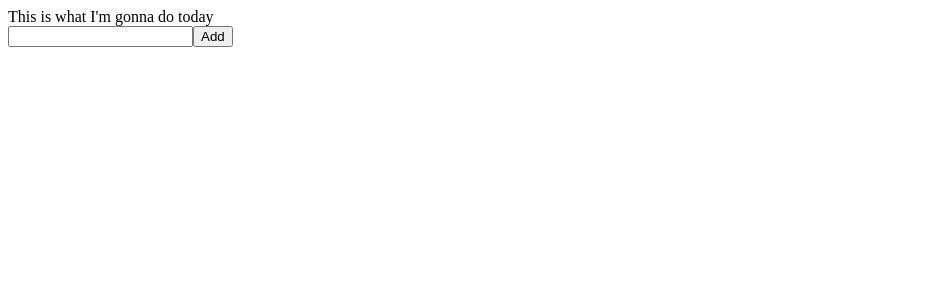
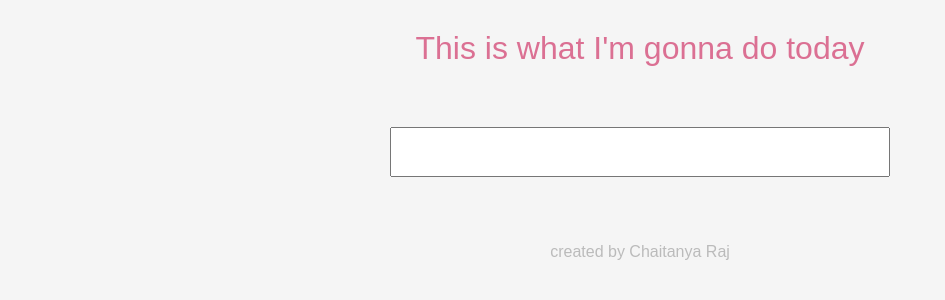
Before and after one commit to Chaitanya-Raj/todo, a React (Create React App) app: page / in a window 1280 px wide. Shown: the top 300 px of the page, without its empty margins (0-945 px from the left). Built offline with nearby package versions, Linux system fonts and the light colour scheme.

Commit message:
add background and input styling

```diff
--- a/src/App.css
+++ b/src/App.css
@@ -1,38 +1,50 @@
-.App {
+* {
+  font-family: Arial, Helvetica, sans-serif;
+  box-sizing: border-box;
+}
+
+body {
+  margin: 0;
+  padding: 0;
+  background-color: #f5f5f5;
+}
+
+header {
+  padding: 30px;
   text-align: center;
 }
 
-.App-logo {
-  height: 40vmin;
-  pointer-events: none;
+.heading {
+  font-size: 2rem;
+  color: palevioletred;
 }
 
-@media (prefers-reduced-motion: no-preference) {
-  .App-logo {
-    animation: App-logo-spin infinite 20s linear;
-  }
+main {
+  margin-top: 30px;
+  display: flex;
+  align-items: center;
+  justify-content: center;
+  flex-direction: column;
 }
 
-.App-header {
-  background-color: #282c34;
-  min-height: 100vh;
-  display: flex;
-  flex-direction: column;
-  align-items: center;
-  justify-content: center;
-  font-size: calc(10px + 2vmin);
-  color: white;
+input {
+  width: 500px;
+  height: 50px;
+  text-align: center;
 }
 
-.App-link {
-  color: #61dafb;
+ul {
+  list-style: none;
+  width: 500px;
 }
 
-@keyframes App-logo-spin {
-  from {
-    transform: rotate(0deg);
-  }
-  to {
-    transform: rotate(360deg);
-  }
+li {
+  display: flex;
+  margin: 15px 0;
 }
+
+footer {
+  margin: 50px;
+  text-align: center;
+  color: #bbb;
+}
--- a/src/App.js
+++ b/src/App.js
@@ -23,7 +23,7 @@ function App() {
   };
 
   return (
-    <div>
+    <div className="container">
       <header>
         <span className="heading">This is what I'm gonna do today</span>
       </header>
@@ -36,6 +36,7 @@ function App() {
         />
         <List todos={todos} deleteTodo={deleteTodo} />
       </main>
+      <footer>created by Chaitanya Raj</footer>
     </div>
   );
 }
--- a/src/components/input.js
+++ b/src/components/input.js
@@ -11,7 +11,7 @@ const Input = ({ content, contentChange, handleSubmit }) => {
           value={content}
           onChange={contentChange}
         />
-        <button type="submit">Add</button>
+        {/* <button type="submit">Add</button> */}
       </form>
     </div>
   );
--- a/src/components/list.js
+++ b/src/components/list.js
@@ -1,14 +1,12 @@
 import React from "react";
+import Todo from "./todo";
 
 const List = ({ todos, deleteTodo }) => {
   return (
     <div>
       <ul>
         {todos.map((todo) => (
-          <li key={todo.id}>
-            {todo.content}{" "}
-            <button onClick={() => deleteTodo(todo.id)}>X</button>
-          </li>
+          <Todo todo={todo} deleteTodo={deleteTodo} />
         ))}
       </ul>
     </div>
--- /dev/null
+++ b/src/components/todo.js
@@ -0,0 +1,11 @@
+import React from "react";
+
+const Todo = ({ todo, deleteTodo }) => {
+  return (
+    <li key={todo.id}>
+      {todo.content} <button onClick={() => deleteTodo(todo.id)}>X</button>
+    </li>
+  );
+};
+
+export default Todo;
```
